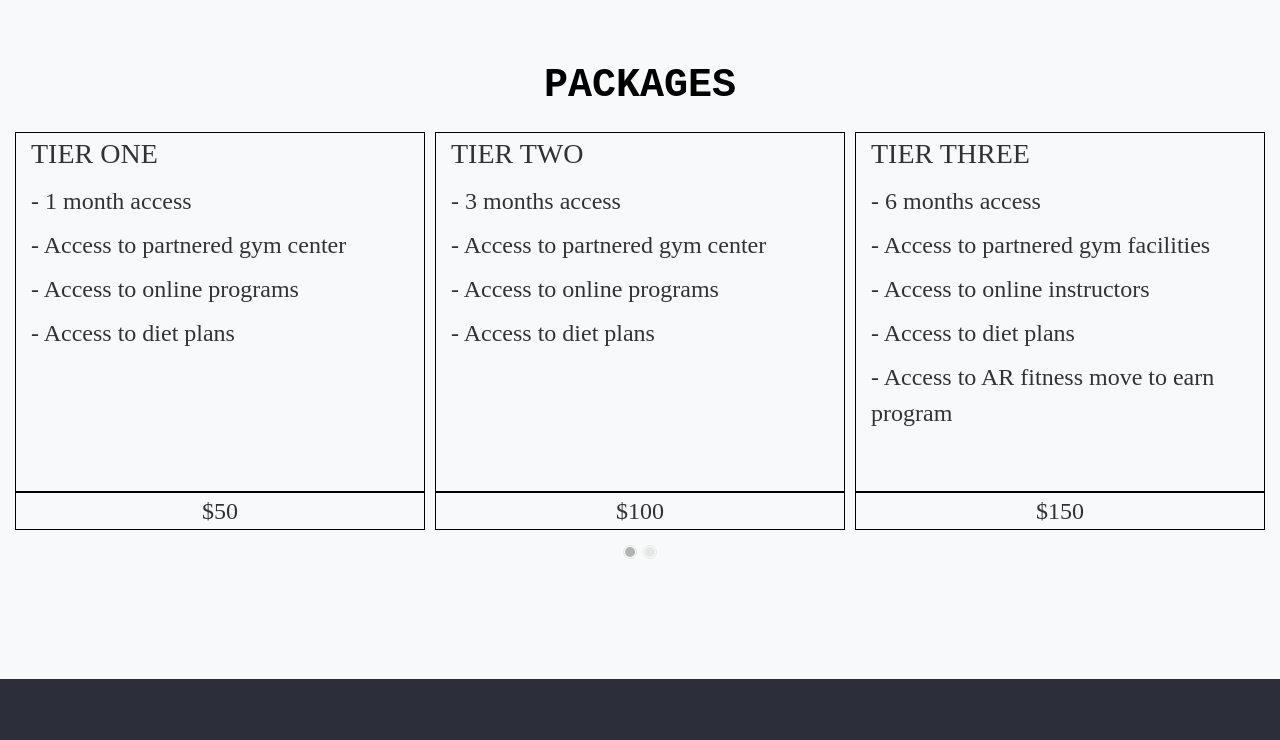
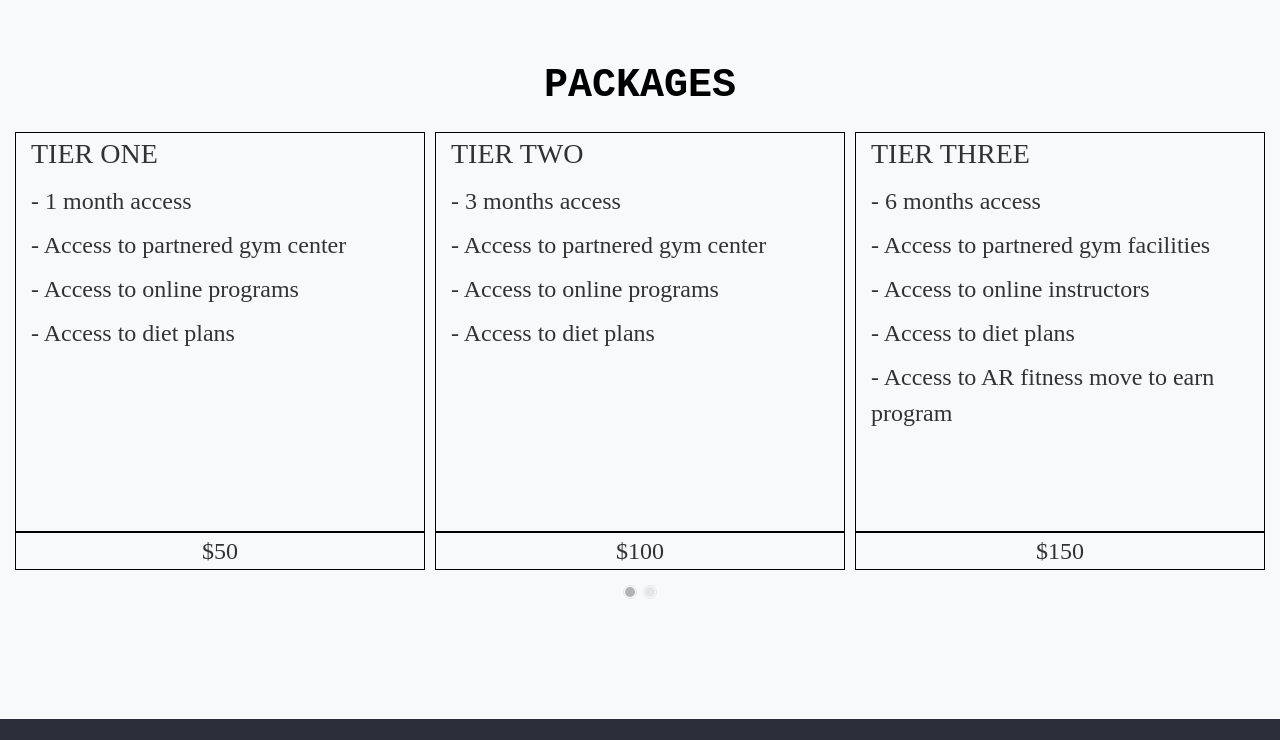
Before and after one commit to Emma-nuel-orji/smart-snail-nftproject, a plain HTML site: page fitness.html in a window 1280 px wide. Shown: the part 1360-2100 px from the top of the page. Drawn offline with Linux system fonts and the light colour scheme; files whose address does not match are found by name.

Commit message:
made some changes

```diff
--- a/fitness.html
+++ b/fitness.html
@@ -275,7 +275,7 @@
           </div>
         <div  class="owl-banner owl-carousel ">
           <div>
-          <div style="border: 1px solid black; height: 360px;" class="col-md-12  align-self-stretch ftco-animate ">
+          <div style="border: 1px solid black; height: 400px;" class="col-md-12  align-self-stretch ftco-animate ">
            <div class="item">
             <!-- <img src="imgs/headers/blog.webp" alt=""  height="250"> -->
             <div class="item-content">
@@ -298,7 +298,7 @@
         </div>
 
         <div>
-          <div style="border: 1px solid black; height: 360px;" class="col-md-12  align-self-stretch ftco-animate ">
+          <div style="border: 1px solid black; height: 400px;" class="col-md-12  align-self-stretch ftco-animate ">
            <div class="item">
             <!-- <img src="imgs/Imagen 5.png" alt="" height="250"> -->
             <div class="item-content">
@@ -318,7 +318,7 @@
         </div>
 
         <div>
-          <div style="border: 1px solid black; height: 360px;" class="col-md-12  align-self-stretch ftco-animate ">
+          <div style="border: 1px solid black; height: 400px;" class="col-md-12  align-self-stretch ftco-animate ">
            <div class="item">
             <!-- <img src="imgs/headers/blog.webp" alt="" height="250"> -->
             <div class="item-content">
@@ -340,7 +340,7 @@
         </div>
 
         <div>
-          <div style="border: 1px solid black; height: 360px;" class="col-md-12  align-self-stretch ftco-animate ">
+          <div style="border: 1px solid black; height: 400px;" class="col-md-12  align-self-stretch ftco-animate ">
           <div class="item">
             <!-- <img src="imgs/Imagen 5.png" alt="" height="250"> -->
             <div class="item-content">
@@ -362,7 +362,7 @@
         </div>
 
         <div>
-        <div style="border: 1px solid black; height: 360px;" class="col-md-12  align-self-stretch ftco-animate ">
+        <div style="border: 1px solid black; height: 400px;" class="col-md-12  align-self-stretch ftco-animate ">
           <div class="item">
             <!-- <img src="imgs/headers/gym.webp" alt="" height="250"> -->
             <div class="item-content">
```
